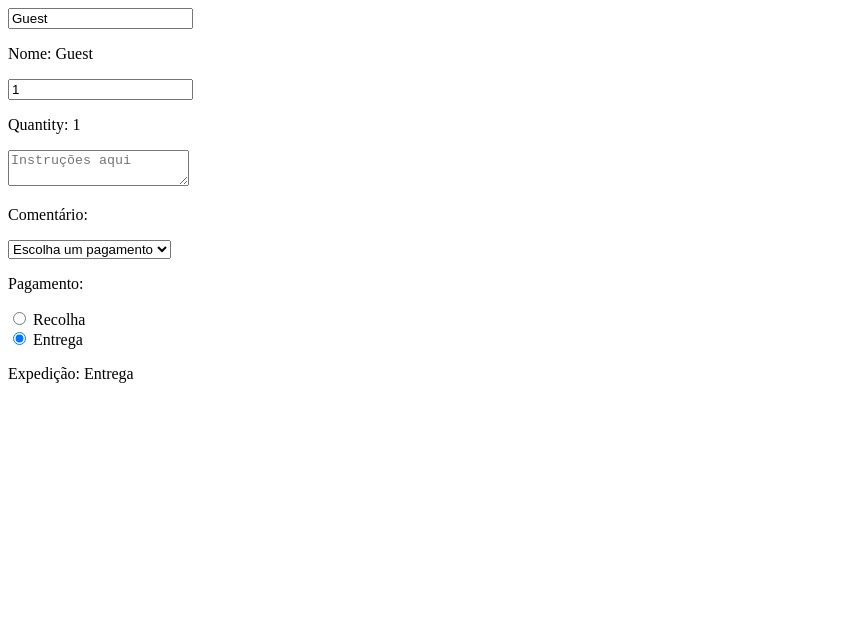
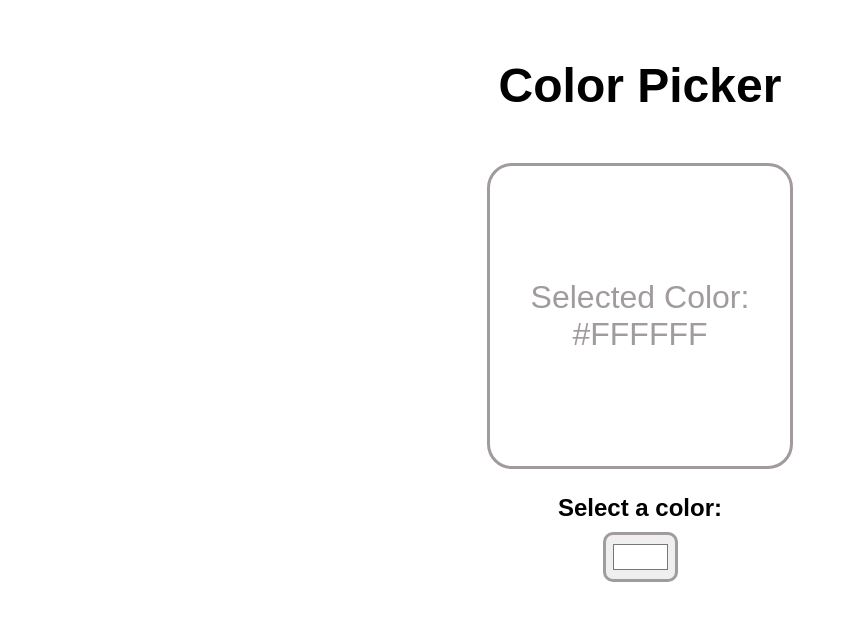
Before and after one commit to P10r10/BroCode, a React (Vite) app in the folder bro-code/: page / in a window 1280 px wide. Shown: the top 620 px of the page, without its empty margins (0-848 px from the left). Built offline with nearby package versions, Linux system fonts and the light colour scheme.

Commit message:
ColorPicker done

```diff
--- a/bro-code/src/App.jsx
+++ b/bro-code/src/App.jsx
@@ -1,10 +1,10 @@
-import MyComponent2 from "./components/MyComponent/MyComponent2.jsx";
+import ColorPicker from "./components/ColorPicker/ColorPicker.jsx";
 
 function App() {
 
     return (
         <>
-            <MyComponent2/>
+            <ColorPicker/>
         </>
     );
 }
--- /dev/null
+++ b/bro-code/src/components/ColorPicker/ColorPicker.jsx
@@ -0,0 +1,21 @@
+import styles from "./ColorPicker.module.css";
+import {useState} from "react";
+
+
+function ColorPicker() {
+    const [color, setColor] = useState("#FFFFFF");
+    const handleColorChange = (e) => setColor(e.target.value);
+
+    return (
+        <div className={styles.colorPickerContainer}>
+            <h1>Color Picker</h1>
+            <div className={styles.colorDisplay} style={{backgroundColor: color}}>
+                <p>Selected Color: {color} </p>
+            </div>
+            <label>Select a color:</label>
+            <input onChange={handleColorChange} value={color} type="color"/>
+        </div>
+    );
+}
+
+export default ColorPicker
--- /dev/null
+++ b/bro-code/src/components/ColorPicker/ColorPicker.module.css
@@ -0,0 +1,46 @@
+body {
+    font-family: Arial, sans-serif;
+}
+
+.colorPickerContainer {
+    display: flex;
+    flex-direction: column;
+    align-items: center;
+}
+
+h1 {
+    font-size: 3rem;
+    margin: 50px;
+}
+
+.colorDisplay {
+    width: 300px;
+    height: 300px;
+    display: flex;
+    justify-content: center;
+    align-items: center;
+    border: solid #a19b9b;
+    border-radius: 25px;
+    margin-bottom: 25px;
+    transition: 0.25s ease;
+}
+
+.colorDisplay p {
+    color: #a19b9b;
+    font-size: 2rem;
+    text-align: center;
+}
+
+label {
+    font-size: 1.5rem;
+    font-weight: bold;
+    margin-bottom: 10px;
+}
+
+input[type="color"] {
+    height: 50px;
+    width: 75px;
+    padding: 5px;
+    border-radius: 10px;
+    border: 3px solid #a19b9b;
+}
--- a/bro-code/src/components/MyComponent/MyComponent2.jsx
+++ b/bro-code/src/components/MyComponent/MyComponent2.jsx
@@ -29,11 +29,11 @@ function MyComponent2() {
             </select>
             <p>Pagamento: {payment}</p>
             <label>
-                <input type="radio" name="rb" value="Recolha" checked={shipping === "Recolha"}
+                <input type="radio" value="Recolha" checked={shipping === "Recolha"}
                        onChange={handleShippingChange}/> Recolha
             </label><br/>
             <label>
-                <input type="radio" name="rb" value="Entrega" checked={shipping === "Entrega"}
+                <input type="radio" value="Entrega" checked={shipping === "Entrega"}
                        onChange={handleShippingChange}/> Entrega
             </label>
             <p>Expedição: {shipping}</p>
```
